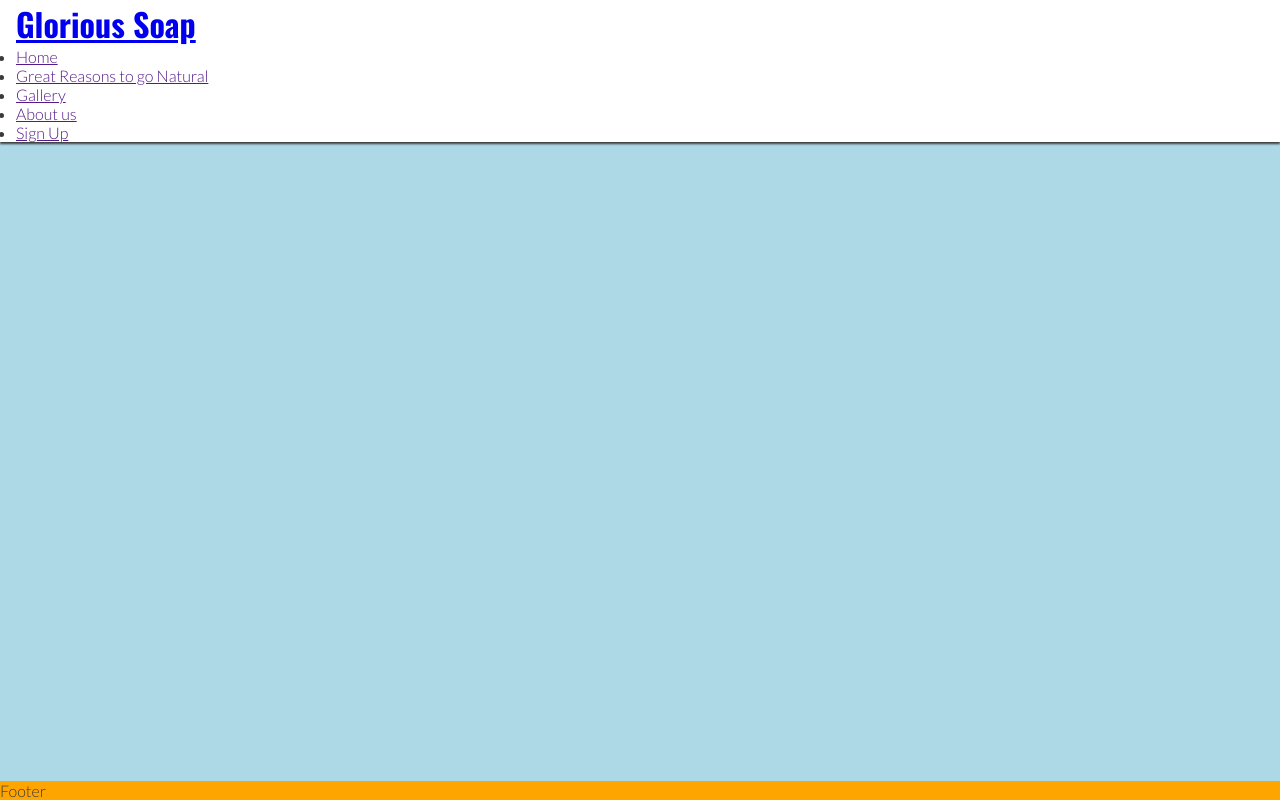
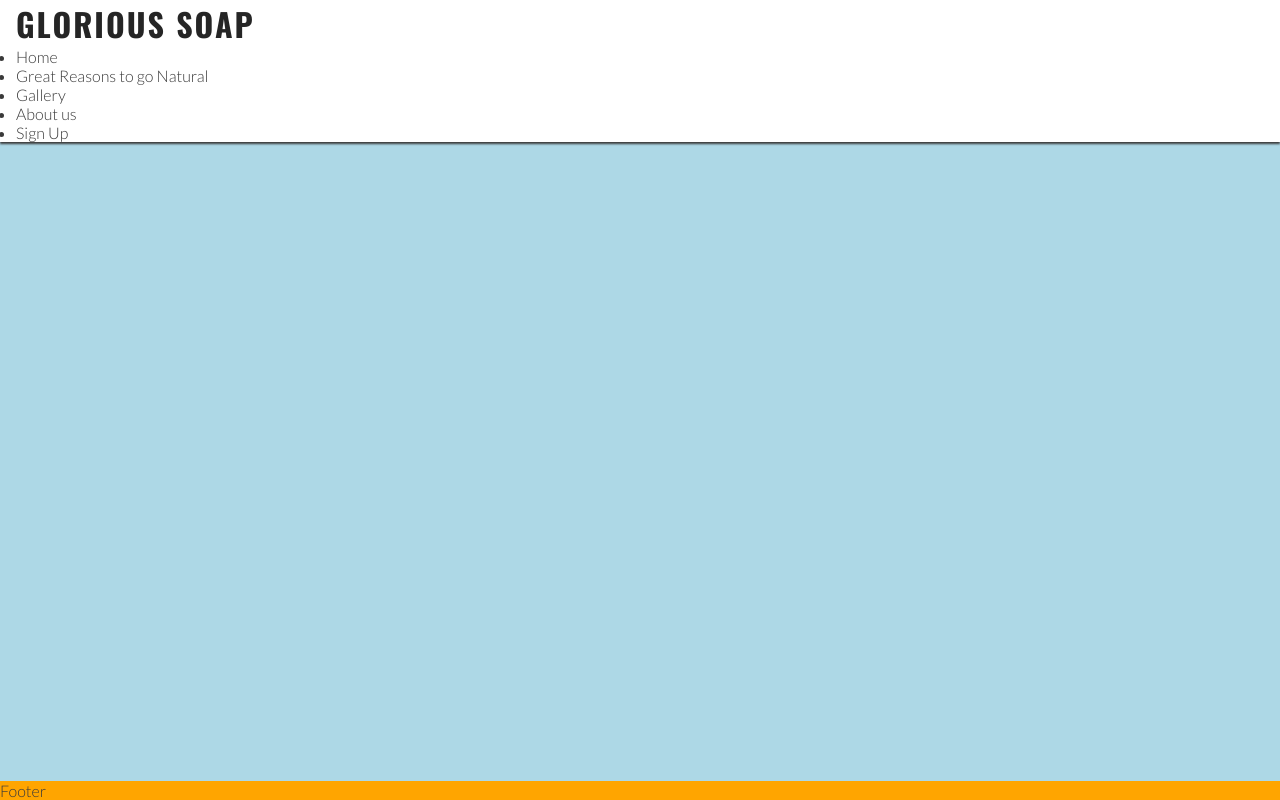
Before and after one commit to Vivian5pdev/glorious-soap, a plain HTML site: page index.html in a window 1280 px wide. Drawn offline with nearby package versions, Linux system fonts and the light colour scheme; a web font is replaced by a local one.

Commit message:
modified header and logo, by removing the text decoration and chaging the color.

```diff
--- a/assets/css/style.css
+++ b/assets/css/style.css
@@ -41,18 +41,26 @@ body {
 
 
 /* Header */
+
 header {
     background-color: #ffffff;
-     padding :0 1rem;
-     position: fixed;
+    padding: 0 1rem;
+    position: fixed;
     z-index: 99;
     width: 100%;
-    box-shadow:0 2px 2px #3a3a3a;
+    box-shadow: 0 2px 2px #3a3a3a;
 }
 
-/* added H1 font family*/
+header a {
+    text-decoration: none;
+    color: inherit;
+}
+
 h1 {
-    font-family: "Oswald", sans-serif;
+    font-family: 'Oswald', sans-serif;
+    text-transform: uppercase;
+    letter-spacing: 2px;
+    color: #252525;
 }
 
 /* Main content */
```
